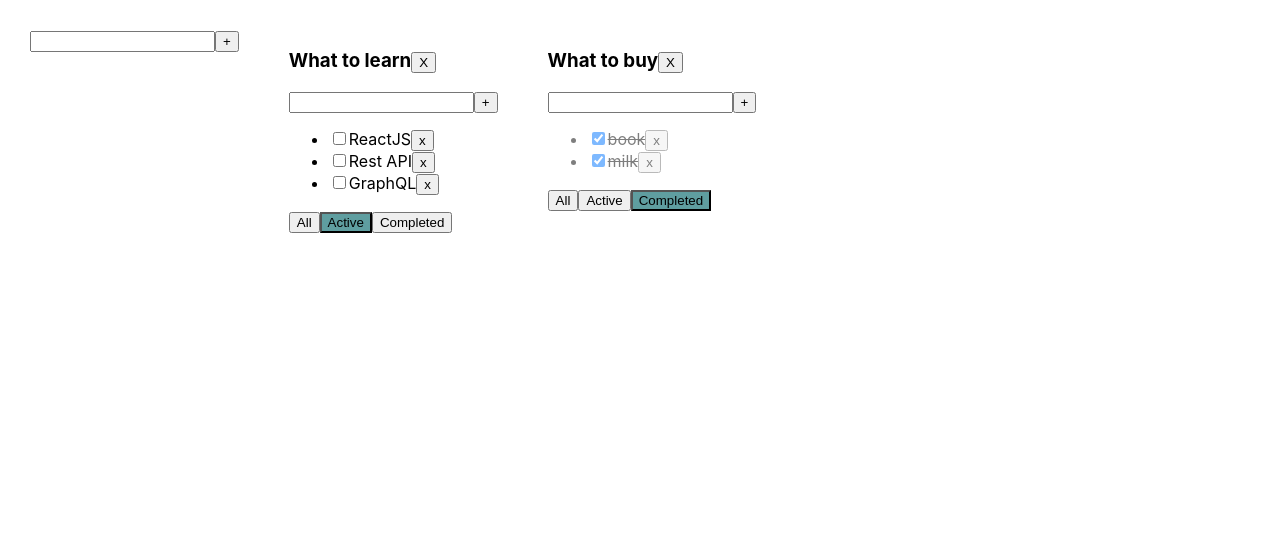
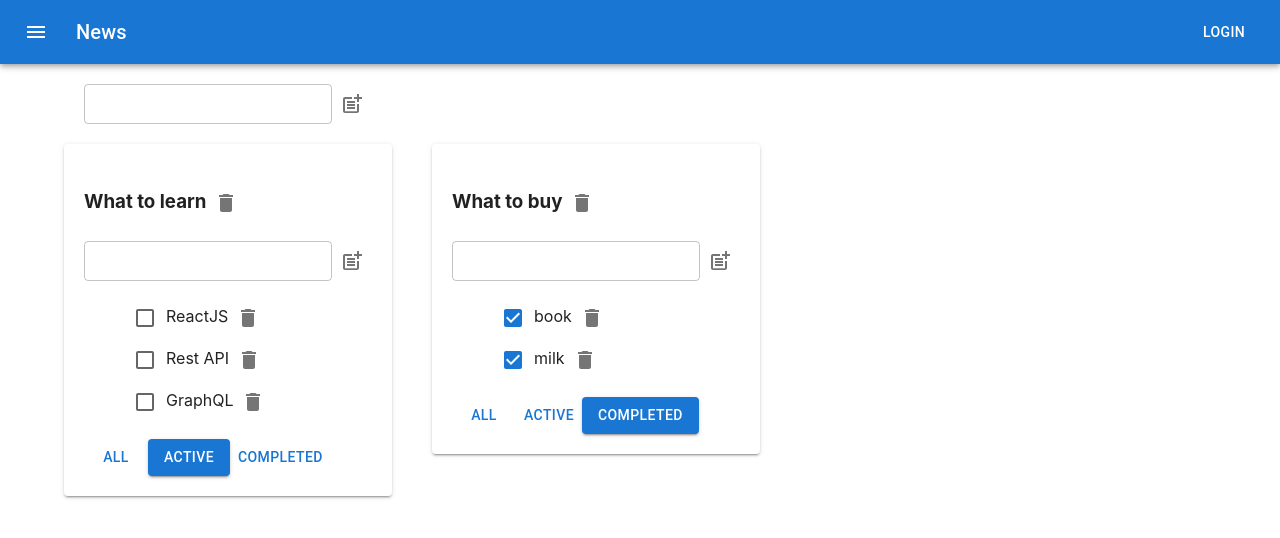
Before and after one commit to ksasrg/todolist, a React (Create React App) app: page / in a window 1280 px wide. Shown: the top 538 px of the page. Built offline with nearby package versions, Linux system fonts and the light colour scheme.

Commit message:
lesson 07

```diff
--- a/package.json
+++ b/package.json
@@ -3,6 +3,10 @@
   "version": "0.1.0",
   "private": true,
   "dependencies": {
+    "@emotion/react": "^11.10.6",
+    "@emotion/styled": "^11.10.6",
+    "@mui/icons-material": "^5.11.11",
+    "@mui/material": "^5.11.12",
     "@testing-library/jest-dom": "^5.16.5",
     "@testing-library/react": "^13.4.0",
     "@testing-library/user-event": "^13.5.0",
--- a/src/AddItemForm.tsx
+++ b/src/AddItemForm.tsx
@@ -1,4 +1,7 @@
 
+import { PostAdd } from '@mui/icons-material'
+import { IconButton } from '@mui/material'
+import TextField from '@mui/material/TextField'
 import React, { ChangeEvent, KeyboardEvent, useState } from 'react'
 
 type AddItemFormPropsType = {
@@ -34,12 +37,18 @@ export function AddItemForm(props: AddItemFormPropsType) {
 
     return (
         <div>
-            <input value={title}
+            <TextField value={title}
                 onChange={onChangeHandler}
                 onKeyPress={onKeyPressHandler}
+                variant="outlined"
+                error={!!error}
+                helperText={error}
+                size='small'
             />
-            <button onClick={addTask}>+</button>
-            {error && <div>{error}</div>}
+            {/* <Button onClick={addTask} variant={'contained'} color={'primary'} >+</Button> */}
+            <IconButton aria-label="delete" onClick={addTask}>
+                <PostAdd fontSize='medium'/>
+            </IconButton>
         </div>
     )
 }
--- a/src/AditableSpan.tsx
+++ b/src/AditableSpan.tsx
@@ -1,3 +1,4 @@
+import { TextField } from "@mui/material"
 import { ChangeEvent, useState } from "react"
 
 
@@ -27,7 +28,7 @@ export function AditableSpan(props: aditableSpanPropsType) {
 
     return (
         editMode
-            ? <input value={title} onChange={onchangeHandler} onBlur={viewMode} autoFocus />
+            ? <TextField size="small" value={title} onChange={onchangeHandler} onBlur={viewMode} autoFocus />
             : <span onDoubleClick={activateEditMode}>{props.title}</span>
     )
 }
--- a/src/App.css
+++ b/src/App.css
@@ -1,4 +1,4 @@
-.App {
+/* .App {
   padding: 30px;
   display: flex;
 }
@@ -14,4 +14,4 @@
 
 .active {
   background-color: cadetblue;
-}
+} */
--- a/src/App.tsx
+++ b/src/App.tsx
@@ -3,6 +3,9 @@ import './App.css';
 import { Todolist } from './Todolist';
 import { v1 } from 'uuid';
 import { AddItemForm } from './AddItemForm';
+import { AppBar, Box, Button, Grid, IconButton, Paper, Toolbar, Typography } from '@mui/material';
+import { Menu } from '@mui/icons-material';
+import { Container } from '@mui/system';
 
 export type FilterValuesType = "all" | "active" | "completed";
 
@@ -73,7 +76,7 @@ function App() {
     }
 
     function changeFilter(value: FilterValuesType, todoListId: string) {
-        const todoList = todoLists.find(el => el.id == todoListId)
+        const todoList = todoLists.find(el => el.id === todoListId)
         if (todoList) {
             todoList.filter = value
             setTodoLIsts([...todoLists])
@@ -106,18 +109,30 @@ function App() {
         })
     }
 
-    // { id: todoListId1, title: 'What to learn', filter: 'active' },
-
-    // [todoListId2]: [
-    //     { id: v1(), title: "book", isDone: true },
-    //     { id: v1(), title: "milk", isDone: true },
-
-    // ],
-
     return (
         <div className="App">
+            <AppBar position="static">
+                <Toolbar>
+                    <IconButton
+                        size="large"
+                        edge="start"
+                        color="inherit"
+                        aria-label="menu"
+                        sx={{ mr: 2 }}
+                    >
+                        <Menu />
+                    </IconButton>
+                    <Typography variant="h6" component="div" sx={{ flexGrow: 1 }}>
+                        News
+                    </Typography>
+                    <Button color="inherit">Login</Button>
+                </Toolbar>
+            </AppBar>
+            <Container>
+                <Grid container style={{ padding: '20px' }}>
                     <AddItemForm addItem={addTodoList} />
-
+                </Grid>
+                <Grid container spacing={5}>
                     {
                         todoLists.map((tl) => {
 
@@ -131,8 +146,9 @@ function App() {
                             }
 
                             return (
+                                <Grid item key={tl.id}>
+                                    <Paper elevation={2} style={{ padding: '20px' }} >
                                         <Todolist
-                            key={tl.id}
                                             id={tl.id}
                                             title={tl.title}
                                             tasks={tasksForTodolist}
@@ -145,9 +161,16 @@ function App() {
                                             changeTaskTitle={changeTaskTitle}
                                             changeListTitle={changeListTitle}
                                         />
+                                    </Paper>
+                                </Grid>
                             )
                         })
                     }
+                </Grid>
+
+
+
+            </Container>
 
 
         </div>
--- a/src/Todolist.tsx
+++ b/src/Todolist.tsx
@@ -1,7 +1,10 @@
-import React, { ChangeEvent, KeyboardEvent, useState } from 'react';
+import { Button, IconButton } from '@mui/material';
+import React, { ChangeEvent } from 'react';
 import { AddItemForm } from './AddItemForm';
 import { AditableSpan } from './AditableSpan';
 import { FilterValuesType, TaskType } from './App';
+import { Delete } from '@mui/icons-material';
+import Checkbox from '@mui/material/Checkbox';
 
 
 
@@ -41,11 +44,15 @@ export function Todolist(props: PropsType) {
         <h3>
 
             <AditableSpan title={props.title} onChange={changeListTitle} />
-            <button onClick={removeList}>X</button>
+            {/* <button onClick={removeList}>X</button> */}
+            <IconButton aria-label="delete" onClick={removeList}>
+                <Delete />
+            </IconButton>
+            {/* <Button size="small" variant="outlined" onClick={removeList} >X</Button> */}
         </h3>
 
         <AddItemForm addItem={addTask} />
-        <ul>
+        <ul style={{listStyleType: 'none'}}>
             {
                 props.tasks.map(t => {
 
@@ -62,8 +69,8 @@ export function Todolist(props: PropsType) {
                         key={t.id}
                         className={t.isDone ? 'done' : undefined}
                     >
-                        <input
-                            type="checkbox"
+                        <Checkbox
+                            // type="checkbox"
                             checked={t.isDone}
                             onChange={changeStatusHandler}
                         />
@@ -71,24 +78,30 @@ export function Todolist(props: PropsType) {
                             title={t.title}
                             onChange={onChangeTitle}
                         />
-                        <button onClick={onClickHandler}>x</button>
+                        {/* <button onClick={onClickHandler}>x</button> */}
+                        <IconButton aria-label="delete" onClick={onClickHandler}>
+                            <Delete />
+                        </IconButton>
                     </li>
                 })
             }
         </ul>
         <div>
-            <button
+            <Button
                 onClick={onAllClickHandler}
-                className={props.filter === 'all' ? ' active' : ''}
-            >All</button>
-            <button
+                color={'primary'}
+                variant={props.filter === 'all' ? 'contained' : 'text'}
+            >All</Button>
+            <Button
                 onClick={onActiveClickHandler}
-                className={props.filter === 'active' ? 'active' : ''}
-            >Active</button>
-            <button
+                color={'primary'}
+                variant={props.filter === 'active' ? 'contained' : 'text'}
+            >Active</Button>
+            <Button
                 onClick={onCompletedClickHandler}
-                className={props.filter === 'completed' ? 'active' : ''}
-            >Completed</button>
+                color={'primary'}
+                variant={props.filter === 'completed' ? 'contained' : 'text'}
+            >Completed</Button>
         </div>
     </div>
 }
```
Also changed, not shown: 1 other file (tests, documents, lock files or other folders). Lines whose indentation alone changed are shown as unchanged.
